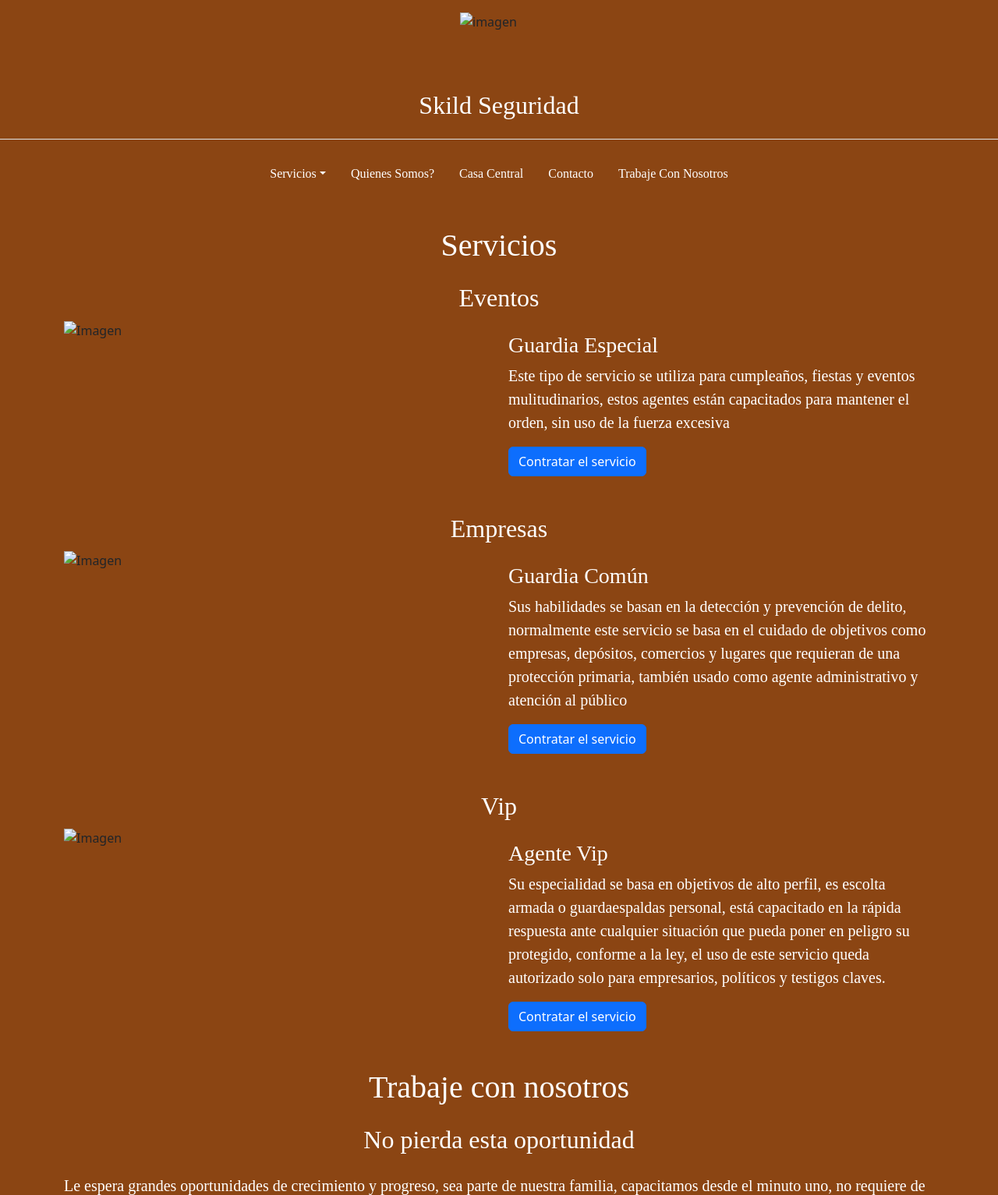
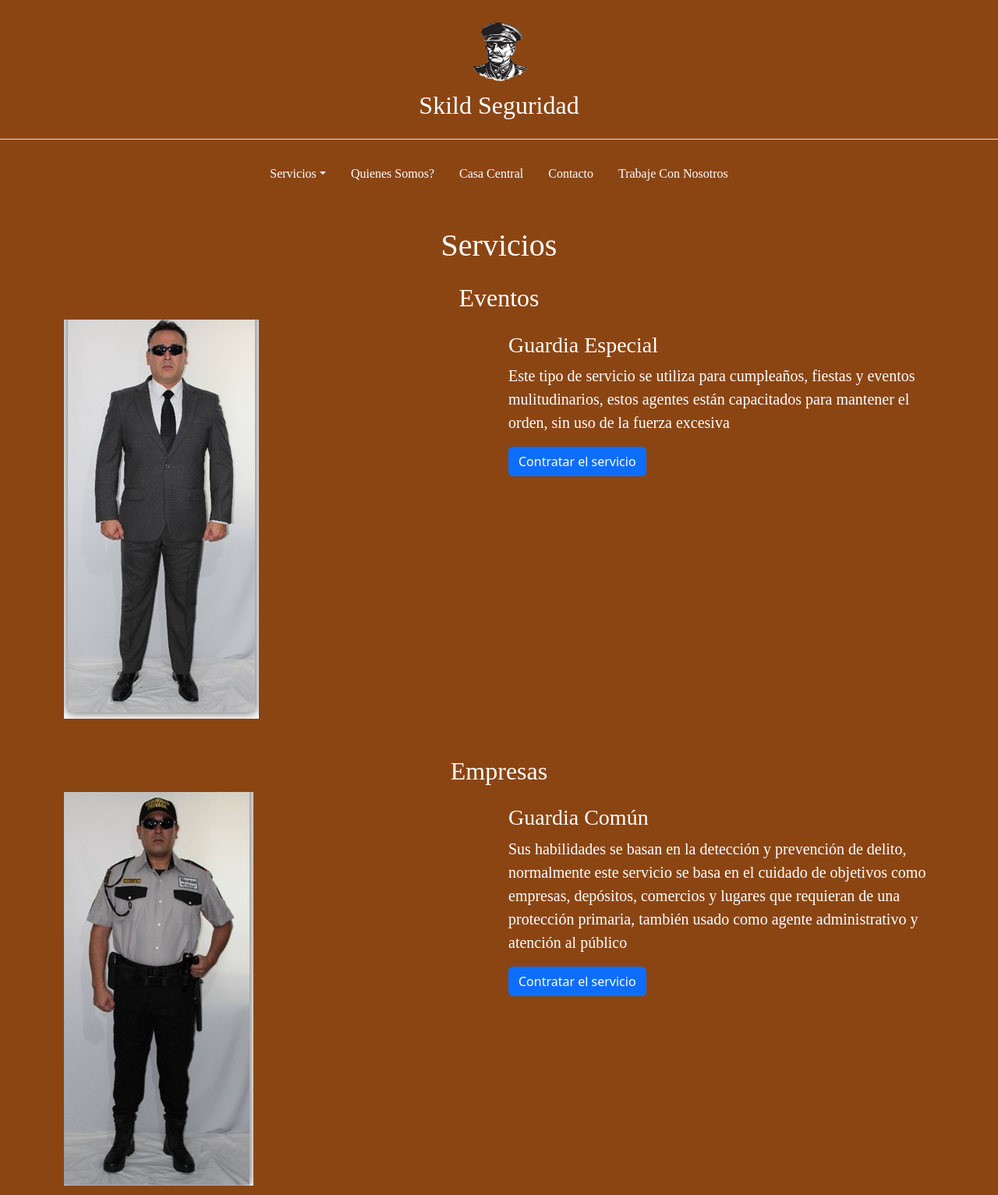
Before and after one commit to Dr-malito22/segurid, a plain HTML site: page Seguridadv1.2/servicios.html in a window 1280 px wide. Shown: the top 1533 px of the page at 78% size. Drawn offline with nearby package versions, Linux system fonts and the light colour scheme.

Commit message:
servicios.html

```diff
--- a/Seguridadv1.2/servicios.html
+++ b/Seguridadv1.2/servicios.html
@@ -4,7 +4,7 @@
   <meta charset="UTF-8">
   <meta name="viewport" content="width=device-width, initial-scale=1.0">
   <title>Skild Seguridad</title>
-  <link rel="icon" href= url ("../imagen/icons.png")>
+  <link rel="icon" href= "imagen/icons.png">
   <link rel="stylesheet" href="css/estilos.css">
   <link rel="stylesheet" href="css/bootstrap.min.css">
   <link rel="stylesheet" href="/css/bootstrap-icons.css">
@@ -29,7 +29,7 @@
 <body class="bbody">
   <header class="d-flex flex-wrap justify-content-center py-3 mb-4 border-bottom">
     <div class="container">
-    <img class="img-h centered-image" src= url ("../imagen/logus.png") alt="imagen">
+    <img class="img-h centered-image" src= "imagen/logus.png" alt="imagen">
    <a href="index.html" class="nav-link text-white"> <h2 class="t-c text-center text-white"> Skild Seguridad</h2></a>
     </div>
 </header>
@@ -65,7 +65,7 @@
 <div class="container">
     <div class="row d-flex">
         <div class="col-md-6">
-            <img src= url ("../imagen/s2.png") alt="Imagen" class="img-fluid mx-auto" style="max-width: 100%;">
+            <img src= "imagen/s2.png" alt="Imagen" class="img-fluid mx-auto" style="max-width: 100%;">
         </div>
         <div class="col-md-6">
             <div class="b-divider"></div>
@@ -82,7 +82,7 @@
 <div class="container">
     <div class="row d-flex">
         <div class="col-md-6">
-            <img src= url ("../imagen/s1.png") alt="Imagen" class="img-fluid mx-auto" style="max-width: 100%;">
+            <img src= "imagen/s1.png" alt="Imagen" class="img-fluid mx-auto" style="max-width: 100%;">
         </div>
         <div class="col-md-6">
             <div class="b-divider"></div>
@@ -100,7 +100,7 @@
 <div class="container">
     <div class="row d-flex">
         <div class="col-md-6">
-            <img src= url ("../imagen/s3.png") alt="Imagen" class="img-fluid mx-auto" style="max-width: 100%;">
+            <img src= "imagen/s3.png" alt="Imagen" class="img-fluid mx-auto" style="max-width: 100%;">
         </div>
         <div class="col-md-6">
             <div class="b-divider"></div>
```
